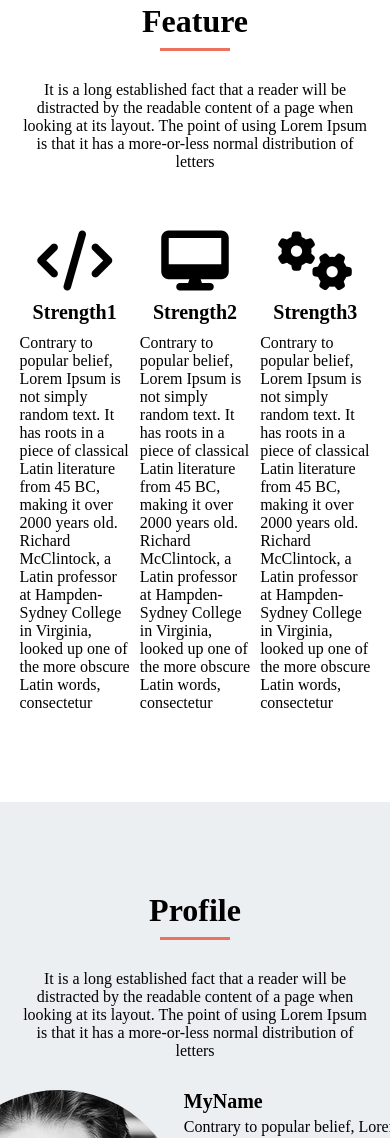
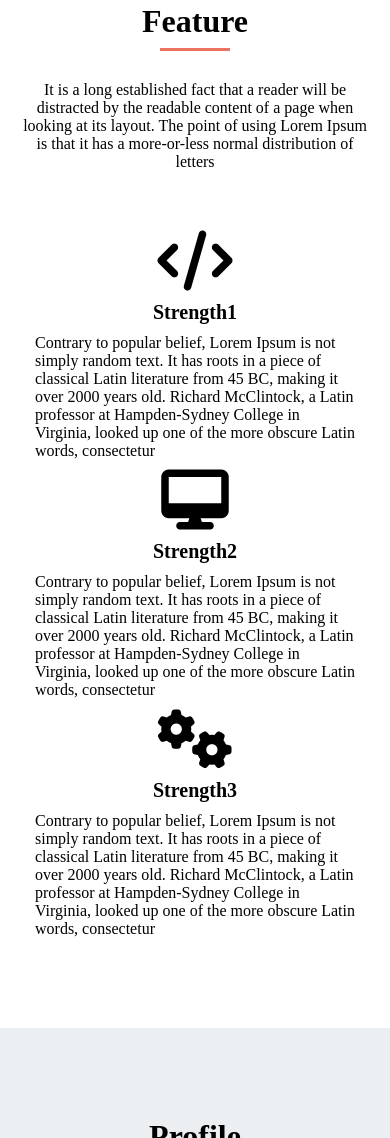
Before and after one commit to daiku965/mysite_webcamp, a plain HTML site: page index.html in a window 390 px wide. Shown: the part 1935-3073 px from the top of the page. Drawn offline with Linux system fonts and the light colour scheme.

Commit message:
[Add] featureのメディアクエリ

```diff
--- a/style.css
+++ b/style.css
@@ -265,13 +265,33 @@ li {
   padding-top: 30px;
 }
 
+@media screen and (max-width: 767px) {
+  .strength {
+    display: block;
+  }
+}
+
 .strength__item {
   margin-right: 10px;
   width: 320px;
 }
 
+@media screen and (max-width: 767px) {
+  .strength__item {
+    margin: 0 auto;
+    padding-bottom: 10px;
+  }
+}
+
 .strength__item:last-child {
   margin-right: 0;
+}
+
+@media screen and (max-width: 767px) {
+  .strength__item:last-child {
+    margin-right: auto;
+    padding-bottom: 0;
+  }
 }
 
 .strength__icon {
```
